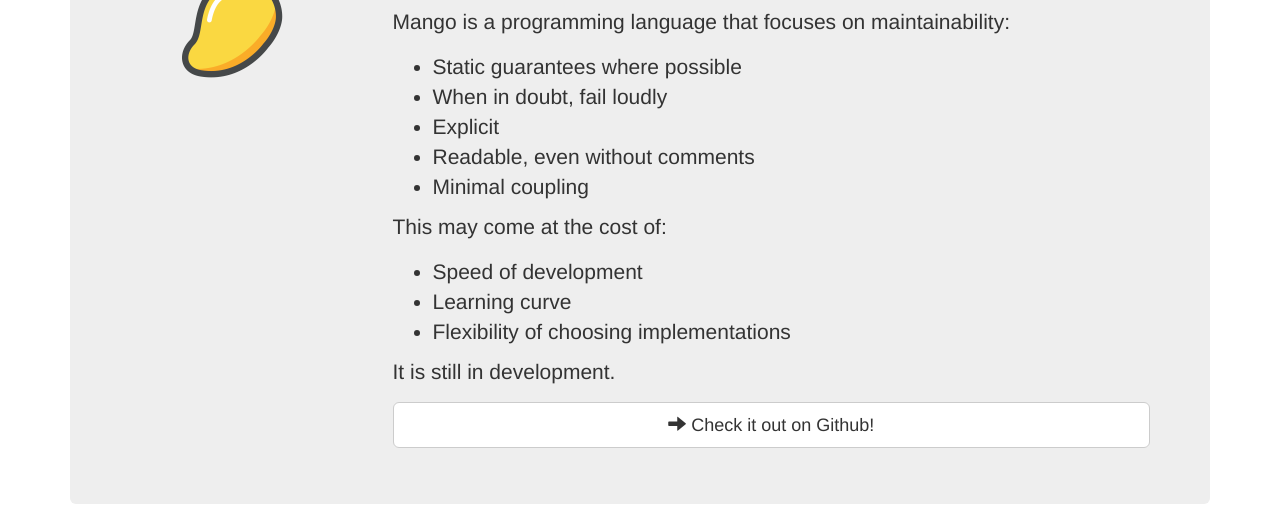
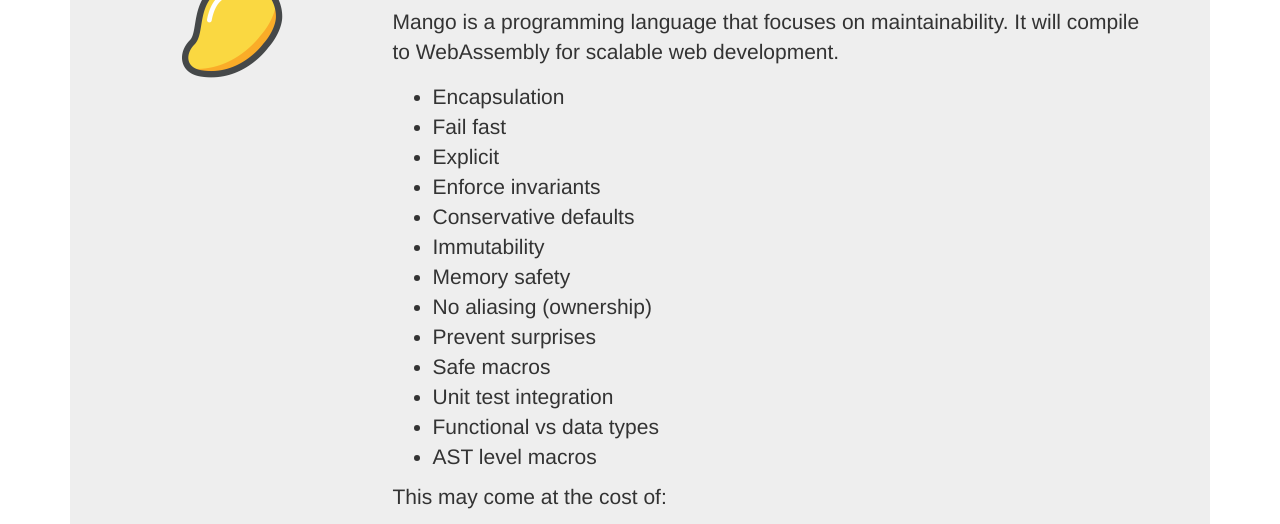
Before and after one commit to mangolang/website, a plain HTML site: page placeholder/index.html in a window 1280 px wide. Shown: the part 254-778 px from the top of the page. Drawn offline with nearby package versions, Linux system fonts and the light colour scheme.

Commit message:
Add some more details about features (nothing is confirmed)

```diff
--- a/placeholder/index.html
+++ b/placeholder/index.html
@@ -31,21 +31,28 @@
 					</h1>
 
 					<section>
-						<p>Mango is a programming language that focuses on maintainability:</p>
+						<p>Mango is a programming language that focuses on maintainability. It will compile to WebAssembly for scalable web development.</p>
 						<ul>
-							<li>Static guarantees where possible</li>
-							<li>When in doubt, fail loudly</li>
-							<li title="assumptions, errors">Explicit</li>
-							<li>Readable, even without comments</li>
-							<li>Minimal coupling</li>
+							<li>Encapsulation</li>
+							<li>Fail fast</li>
+							<li>Explicit</li>
+							<li>Enforce invariants</li>
+							<li>Conservative defaults</li>
+							<li>Immutability</li>
+							<li>Memory safety</li>
+							<li>No aliasing (ownership)</li>
+							<li>Prevent surprises</li>
+							<li>Safe macros</li>
+							<li>Unit test integration</li>
+							<li>Functional vs data types</li>
+							<li>AST level macros</li>
 						</ul>
 						<p>This may come at the cost of:</p>
 						<ul>
 							<li>Speed of development</li>
 							<li>Learning curve</li>
-							<li>Flexibility of choosing implementations</li>
 						</ul>
-						<p>It is still in development.</p>
+						<p><em>It is currently in development.</em></p>
 					</section>
 
 					<div id="actions">
```
